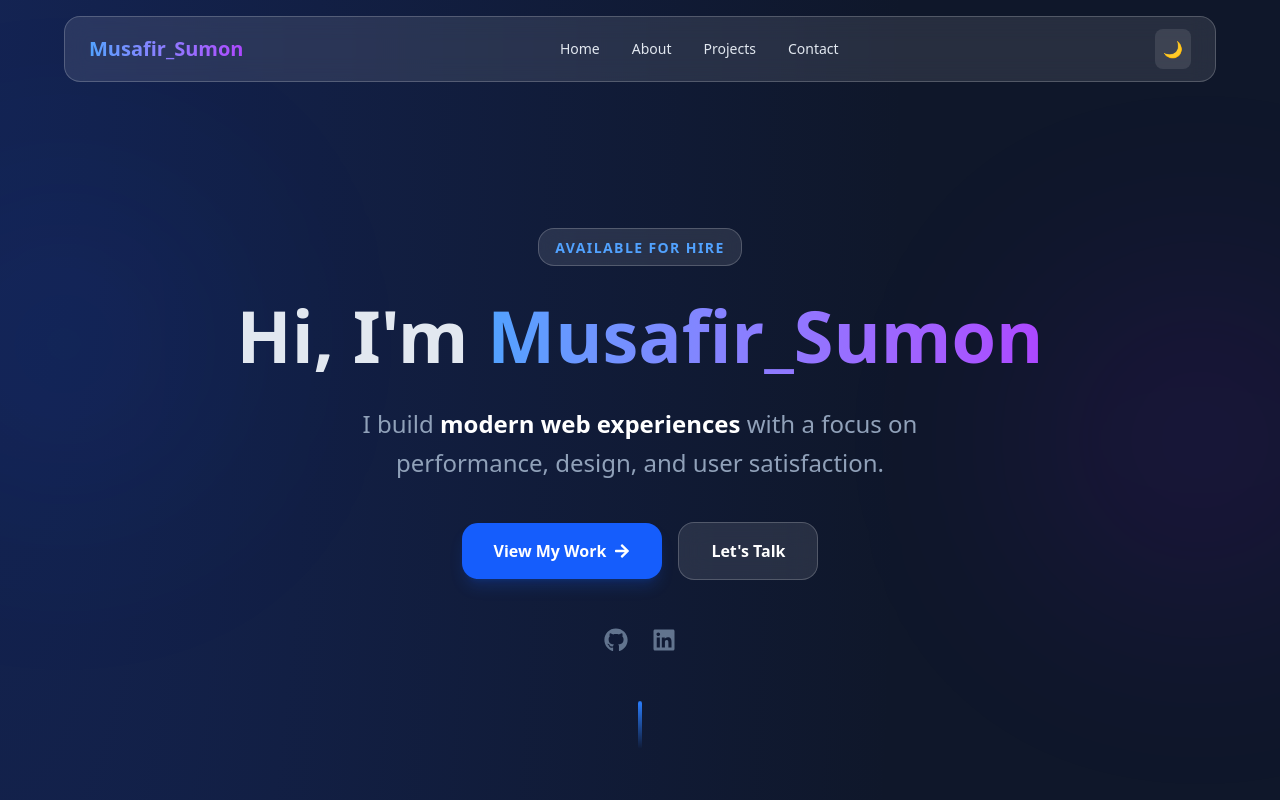
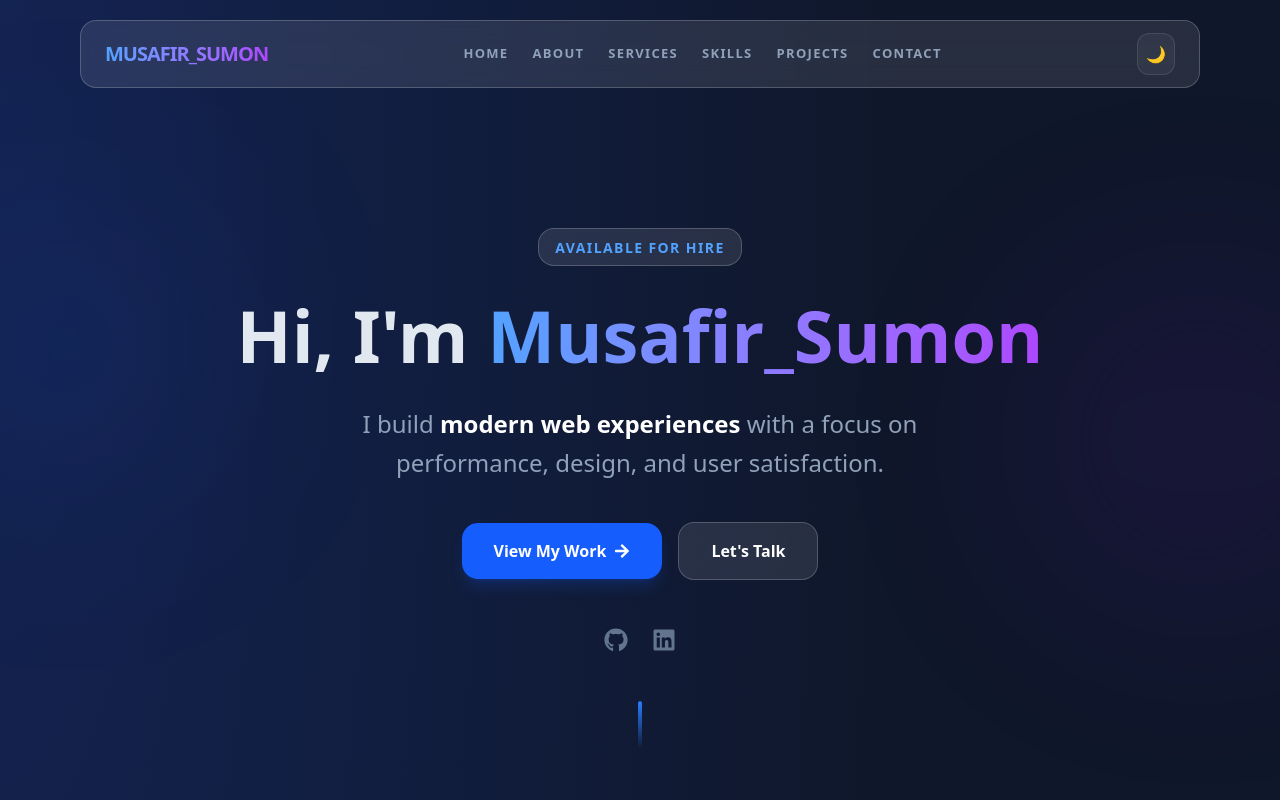
Before and after one commit to sumon2003/Portfolio, a React (Vite) app: page / in a window 1280 px wide. Shown: the top 800 px of the page. Built offline with nearby package versions, Linux system fonts and the light colour scheme.

Commit message:
Enhance Navbar component with scroll effect, mobile menu, and social links

```diff
--- a/src/components/Navbar.jsx
+++ b/src/components/Navbar.jsx
@@ -1,27 +1,107 @@
-import React from 'react';
+import React, { useState, useEffect } from 'react';
+import { HiMenuAlt3, HiX } from 'react-icons/hi';
+import { SiBootstrap } from "react-icons/si";
 
 const Navbar = () => {
+  const [isOpen, setIsOpen] = useState(false);
+  const [scrolled, setScrolled] = useState(false);
+
+  useEffect(() => {
+    const handleScroll = () => {
+      setScrolled(window.scrollY > 50);
+    };
+    window.addEventListener('scroll', handleScroll);
+    return () => window.removeEventListener('scroll', handleScroll);
+  }, []);
+
+  const navLinks = [
+    { name: 'Home', href: '#home' },
+    { name: 'About', href: '#about' },
+    { name: 'Services', href: '#services' },
+    { name: 'Skills', href: '#skills' },
+    { name: 'Projects', href: '#projects' },
+    { name: 'Contact', href: '#contact' },
+  ];
+
   return (
-    <nav className="fixed top-0 left-0 right-0 z-50 flex justify-center p-4">
-      <div className="glass flex items-center justify-between w-full max-w-6xl px-6 py-3 rounded-2xl">
-        {/* Logo */}
-        <div className="text-xl font-bold bg-gradient-to-r from-blue-400 to-purple-500 bg-clip-text text-transparent">
-          Musafir_Sumon
+    <nav className={`fixed top-0 left-0 right-0 z-[100] transition-all duration-300 ${scrolled ? 'py-2' : 'py-5'}`}>
+      <div className="max-w-6xl mx-auto px-4">
+        <div className={`glass flex items-center justify-between px-6 py-3 rounded-2xl border-white/10 ${scrolled ? 'bg-slate-900/80 shadow-2xl' : ''}`}>
+
+          {/* Logo */}
+          <div className="text-xl font-black bg-gradient-to-r from-blue-400 to-purple-500 bg-clip-text text-transparent tracking-tighter cursor-pointer">
+            MUSAFIR_SUMON
+          </div>
+
+          {/* Desktop Menu */}
+          <ul className="hidden md:flex items-center space-x-6 text-[13px] uppercase tracking-widest font-bold">
+            {navLinks.map((link) => (
+              <li key={link.name}>
+                <a href={link.href} className="text-slate-400 hover:text-blue-400 transition-colors">
+                  {link.name}
+                </a>
+              </li>
+            ))}
+          </ul>
+
+          {/* Right Actions (Toggle & Mobile Menu Button) */}
+          <div className="flex items-center gap-4">
+            <button className="hidden sm:block p-2 rounded-xl bg-white/5 border border-white/10 hover:bg-blue-600/20 transition-all">
+              🌙
+            </button>
+
+            {/* Mobile Menu Toggle Button */}
+            <button
+              className="md:hidden text-white p-1"
+              onClick={() => setIsOpen(!isOpen)}
+            >
+              {isOpen ? <HiX size={28} /> : <HiMenuAlt3 size={28} />}
+            </button>
+          </div>
         </div>
 
-        {/* Desktop Menu */}
-        <ul className="hidden md:flex space-x-8 text-sm font-medium">
-          <li><a href="#home" className="hover:text-blue-400 transition">Home</a></li>
-          <li><a href="#about" className="hover:text-blue-400 transition">About</a></li>
-          <li><a href="#projects" className="hover:text-blue-400 transition">Projects</a></li>
-          <li><a href="#contact" className="hover:text-blue-400 transition">Contact</a></li>
-        </ul>
+        {/* Mobile Sidebar Menu */}
+        <div className={`fixed inset-y-0 right-0 w-[280px] bg-slate-950/95 backdrop-blur-xl z-50 transform transition-transform duration-500 md:hidden ${isOpen ? 'translate-x-0' : 'translate-x-full'} border-l border-white/10`}>
+          <div className="flex flex-col h-full p-8">
+            <div className="flex justify-end mb-10">
+              <button onClick={() => setIsOpen(false)} className="text-slate-400 hover:text-white">
+                <HiX size={30} />
+              </button>
+            </div>
 
-        {/* Light/Dark Toggle (Placeholder) */}
-        <button className="p-2 rounded-lg bg-white/10 hover:bg-white/20 transition">
-          🌙
-        </button>
+            <ul className="space-y-6">
+              {navLinks.map((link) => (
+                <li key={link.name}>
+                  <a
+                    href={link.href}
+                    onClick={() => setIsOpen(false)}
+                    className="text-2xl font-bold text-slate-300 hover:text-blue-400 block transition-all"
+                  >
+                    {link.name}
+                  </a>
+                </li>
+              ))}
+            </ul>
+
+            <div className="mt-auto border-t border-white/5 pt-6">
+               <p className="text-xs text-slate-500 uppercase tracking-widest mb-4 font-bold">Socials</p>
+               <div className="flex gap-4">
+                  {/* Icon or Link */}
+                  <span className="text-blue-400 text-sm">LinkedIn</span>
+                  <span className="text-slate-400 text-sm">GitHub</span>
+               </div>
+            </div>
+          </div>
+        </div>
       </div>
+
+      {/* Click outside to close (Overlay) */}
+      {isOpen && (
+        <div
+          className="fixed inset-0 bg-black/50 backdrop-blur-sm z-40 md:hidden"
+          onClick={() => setIsOpen(false)}
+        ></div>
+      )}
     </nav>
   );
 };
```
